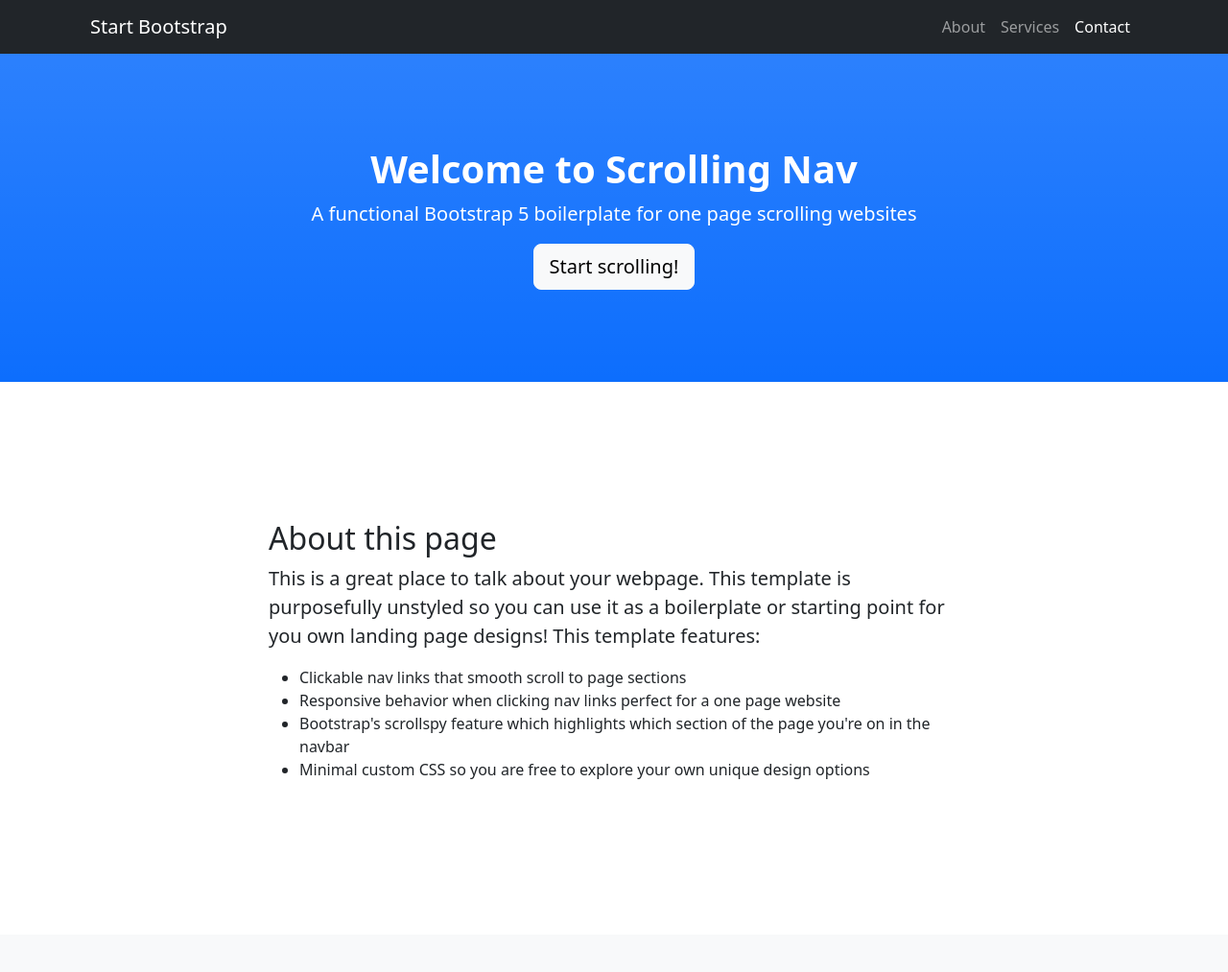
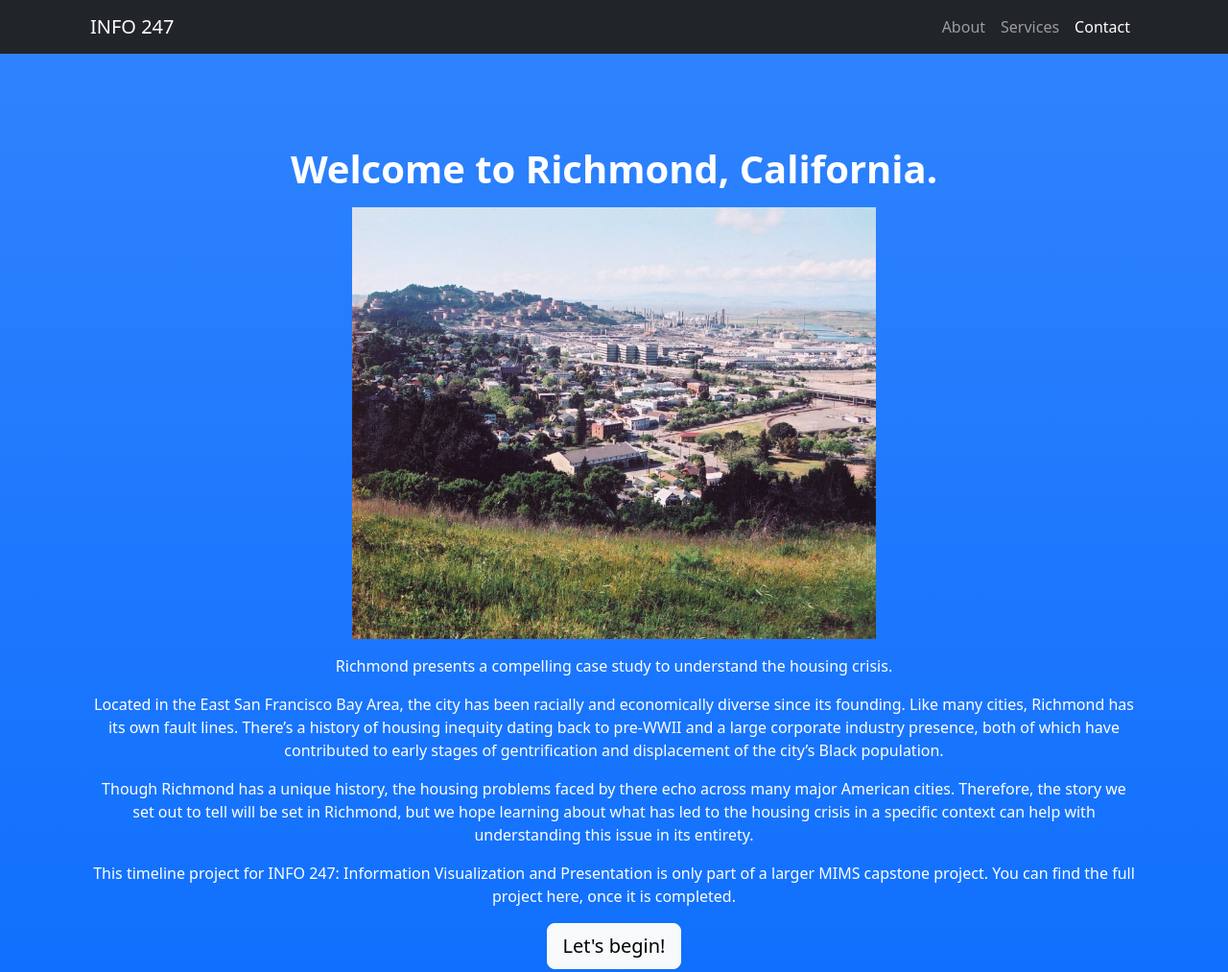
Before and after one commit to castroian/i247-richmond-viz, a website: page dist/index.html in a window 1280 px wide. Shown: the top 1013 px of the page at 96% size. Drawn offline with nearby package versions, Linux system fonts and the light colour scheme.

Commit message:
add intro to website

```diff
--- a/dist/index.html
+++ b/dist/index.html
@@ -10,11 +10,13 @@
         <!-- Core theme CSS (includes Bootstrap)-->
         <link href="css/styles.css" rel="stylesheet" />
     </head>
+
+
     <body id="page-top">
         <!-- Navigation-->
         <nav class="navbar navbar-expand-lg navbar-dark bg-dark fixed-top" id="mainNav">
             <div class="container px-4">
-                <a class="navbar-brand" href="#page-top">Start Bootstrap</a>
+                <a class="navbar-brand" href="#page-top">INFO 247</a>
                 <button class="navbar-toggler" type="button" data-bs-toggle="collapse" data-bs-target="#navbarResponsive" aria-controls="navbarResponsive" aria-expanded="false" aria-label="Toggle navigation"><span class="navbar-toggler-icon"></span></button>
                 <div class="collapse navbar-collapse" id="navbarResponsive">
                     <ul class="navbar-nav ms-auto">
@@ -28,9 +30,19 @@
         <!-- Header-->
         <header class="bg-primary bg-gradient text-white">
             <div class="container px-4 text-center">
-                <h1 class="fw-bolder">Welcome to Scrolling Nav</h1>
-                <p class="lead">A functional Bootstrap 5 boilerplate for one page scrolling websites</p>
-                <a class="btn btn-lg btn-light" href="#about">Start scrolling!</a>
+                <h1 class="fw-bolder">Welcome to Richmond, California. </h1>
+                <p class="lead">
+                  <p> <img src = "images/point_richmond.jpeg" style = "width:50%"> </p>
+
+<p> Richmond presents a compelling case study to understand the housing crisis. </p>
+
+<p> Located in the East San Francisco Bay Area, the city has been racially and economically diverse since its founding. Like many cities, Richmond has its own fault lines. There’s a history of housing inequity dating back to pre-WWII and a large corporate industry presence, both of which have contributed to early stages of gentrification and displacement of the city’s Black population. </p>
+
+<p> Though Richmond has a unique history, the housing problems faced by there echo across many major American cities. Therefore, the story we set out to tell will be set in Richmond, but we hope learning about what has led to the housing crisis in a specific context can help with understanding this issue in its entirety. </p>
+
+<p> This timeline project for INFO 247: Information Visualization and Presentation is only part of a larger MIMS capstone project. You can find the full project here, once it is completed. </p>
+</p>
+                <a class="btn btn-lg btn-light" href="#about">Let's begin!</a>
             </div>
         </header>
         <!-- About section-->
@@ -38,14 +50,21 @@
             <div class="container px-4">
                 <div class="row gx-4 justify-content-center">
                     <div class="col-lg-8">
-                        <h2>About this page</h2>
-                        <p class="lead">This is a great place to talk about your webpage. This template is purposefully unstyled so you can use it as a boilerplate or starting point for you own landing page designs! This template features:</p>
-                        <ul>
-                            <li>Clickable nav links that smooth scroll to page sections</li>
-                            <li>Responsive behavior when clicking nav links perfect for a one page website</li>
-                            <li>Bootstrap's scrollspy feature which highlights which section of the page you're on in the navbar</li>
-                            <li>Minimal custom CSS so you are free to explore your own unique design options</li>
-                        </ul>
+                        <h2> Why study Richmond? </h2>
+                        <p class="lead">
+                        <p> Like many other cities in the Bay Area experiencing the housing crisis, Richmond suffers from issues of segregation and racial disparities among its residents. Residential segregation is the result of history, public policy, and racist ideologies. Segregation is problematic because it forces racial minorities and low-income residents to live in different geographies where they may have worse educational, economic, housing, and health outcomes compared to their White and/or wealthier counterparts. In Richmond, for example, one particular issue with the presence of the Chevron refinery is the disparities in the impact of environmental pollution. We'll discuss this later. </p>
+
+                        <p> How does segregation become part of the law? In many cases, it is indirectly supported through the use of zoning laws. Zoning laws define land use into categories such as commercial, residential, or mixed (commercial and residential) use. Often highly prescriptive, they also specify which kinds of homes can be built and where - for example, single-family homes with a certain setback as opposed to dense, multi-family apartment complexes. </p>
+
+                        <p> Past research shows that zones in the Bay Area tend to be correlated with race, as White families tend to live in single-family zones where they own their homes, while Black and brown families live in multi-family zones as renters. Interestingly, the current geographic distribution of Richmond's demographics is correlated with zones established in the 1950 Master Plan. </p>
+
+                        <p>
+                        <img style = "width:100%" src = "images/overlay_map.png" alt = "Map of 2021 demographics overlayed over 1950 master plan.">
+                      </p>
+
+                        <p> World War 2 was the start of Richmond's housing crisis. The dark boxes in the 1950 Master Plan represent temporary war housing projects, which were only able to house some of the city's shipyard workers, who were predominantly Black. They were torn down shortly after the war, but the legacy of this zoning plan remains. In 2021, those neighborhoods are still predominantly communities of color, especially for the Black and Hispanic residents in Richmond. </p>
+</p>
+
                     </div>
                 </div>
             </div>
```
Also changed, not shown: dist/images/overlay_map.png (added), dist/images/point_richmond.jpeg (added).
